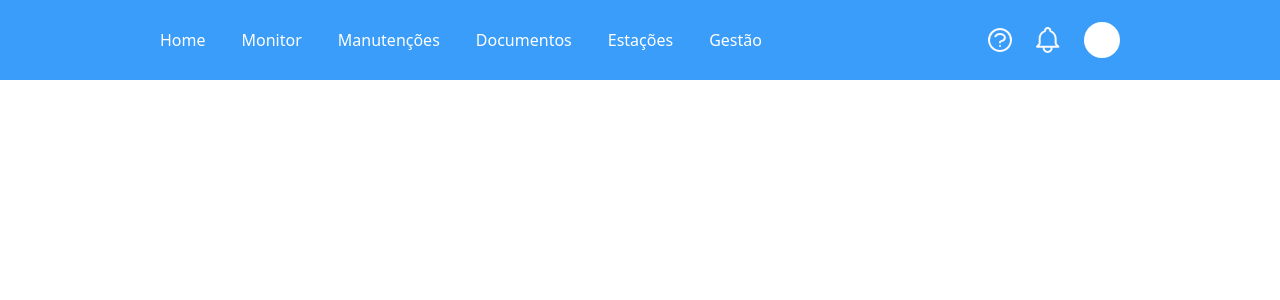
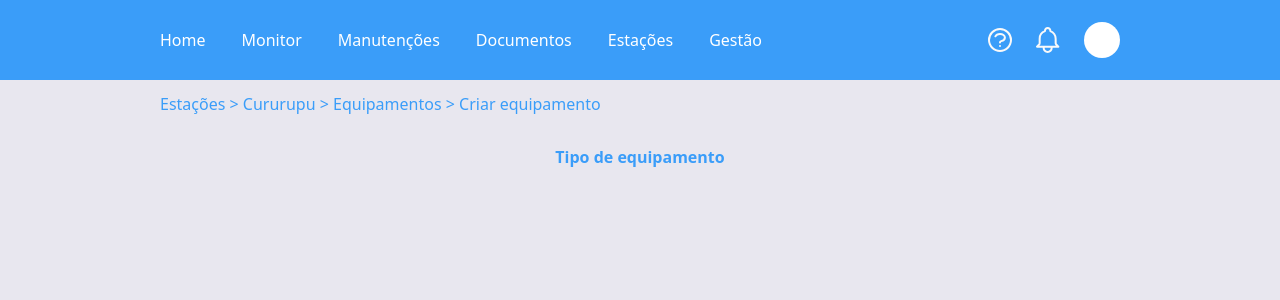
Before and after one commit to TecnologiaMirante/projeto-manutencao, an Angular app in the folder web/: page /create in a window 1280 px wide. Before the commit this address led to /. Shown: the top 300 px of the page. Built offline with nearby package versions, Linux system fonts and the light colour scheme.

Commit message:
PM-58 :sparkles: feat: equipments-create base page created

```diff
--- a/web/src/app/app-routing.module.ts
+++ b/web/src/app/app-routing.module.ts
@@ -6,7 +6,7 @@ const routes: Routes = [
     path: 'equipments',
     loadChildren: () =>
       import('./equipments/equipments.module').then(m => m.EquipmentsModule)
-  }
+  },
 ];
 
 @NgModule({
--- a/web/src/app/app.component.html
+++ b/web/src/app/app.component.html
@@ -1 +1,2 @@
-<app-header></app-header> <router-outlet></router-outlet>
+<app-header></app-header>
+<router-outlet></router-outlet>
--- a/web/src/app/app.module.ts
+++ b/web/src/app/app.module.ts
@@ -15,7 +15,7 @@ import { EquipmentsModule } from './equipments/equipments.module';
     BrowserModule,
     AppRoutingModule,
     CoreModule,
-    EquipmentsModule
+    EquipmentsModule,
   ],
   providers: [],
   bootstrap: [AppComponent]
--- a/web/src/app/core/header/header.component.html
+++ b/web/src/app/core/header/header.component.html
@@ -16,7 +16,7 @@
       <a [routerLink]="['']">Documentos</a>
     </li>
     <li>
-      <a [routerLink]="['equipment']">Estações</a>
+      <a [routerLink]="['equipments']">Estações</a>
     </li>
     <li>
       <a [routerLink]="['']">Gestão</a>
--- a/web/src/app/equipments/equipments.module.ts
+++ b/web/src/app/equipments/equipments.module.ts
@@ -1,6 +1,5 @@
 import { NgModule } from '@angular/core';
 import { EquipmentsComponent } from './equipments.component';
-import { EquipmentsCreateComponent } from './feature/equipments-create/equipments-create.component';
 import { EquipmentsRoutingModule } from './equipments-routing.module';
 
 @NgModule({
--- a/web/src/app/equipments/feature/equipments-create/equipments-create.component.html
+++ b/web/src/app/equipments/feature/equipments-create/equipments-create.component.html
@@ -1 +1,12 @@
-<p>equipments-create works!</p>
+<div class="min-h-screen bg-main-gray">
+  <p class="md:mx-14 xl:mx-40 pt-3 font-normal text-main-blue">
+    {{ action_path }}
+  </p>
+
+  <div class="flex justify-center">
+    <div class="mx-custom_432px mt-custom_29px">
+      <h3 class="mb-6 font-bold text-main-blue">Tipo de equipamento</h3>
+      <!-- Aqui vem os botões -->
+    </div>
+  </div>
+</div>
--- a/web/src/app/equipments/feature/equipments-create/equipments-create.component.ts
+++ b/web/src/app/equipments/feature/equipments-create/equipments-create.component.ts
@@ -1,10 +1,22 @@
-import { Component } from '@angular/core';
+import { Component, OnInit } from '@angular/core';
 
 @Component({
   selector: 'app-equipments-create',
   templateUrl: './equipments-create.component.html',
   styleUrls: ['./equipments-create.component.css']
 })
-export class EquipmentsCreateComponent {
+export class EquipmentsCreateComponent  implements OnInit {
+  cidade:string = "Cururupu";
+  equipamento:string = "REC0001";
+  funcao:string = "Criar equipamento";
 
+  action_path:string = `Estações > ${this.cidade} > Equipamentos > ${this.funcao}`
+
+  constructor() {
+
+  }
+
+  ngOnInit(): void {
+
+  }
 }
--- a/web/src/app/equipments/feature/equipments-create/equipments-create.module.ts
+++ b/web/src/app/equipments/feature/equipments-create/equipments-create.module.ts
@@ -2,7 +2,7 @@ import { NgModule } from '@angular/core';
 import { EquipmentsCreateComponent } from './equipments-create.component';
 import { EquipmentsCreateRoutingModule } from './equipments-create-routing.module';
 
-NgModule({
+@NgModule({
     declarations: [
         EquipmentsCreateComponent
     ],
```
Also changed, not shown: web/src/app/equipments/equipments-routing.module.ts (+4 -4 lines).
